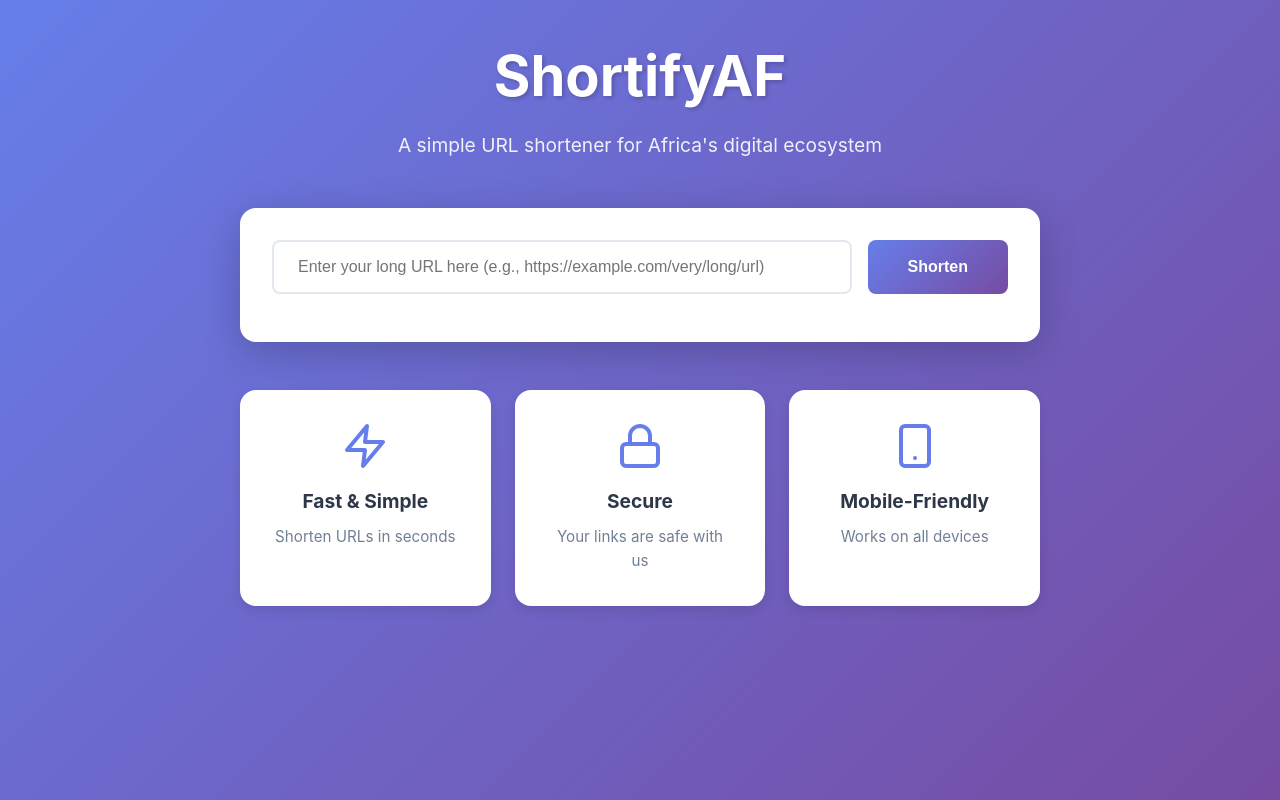
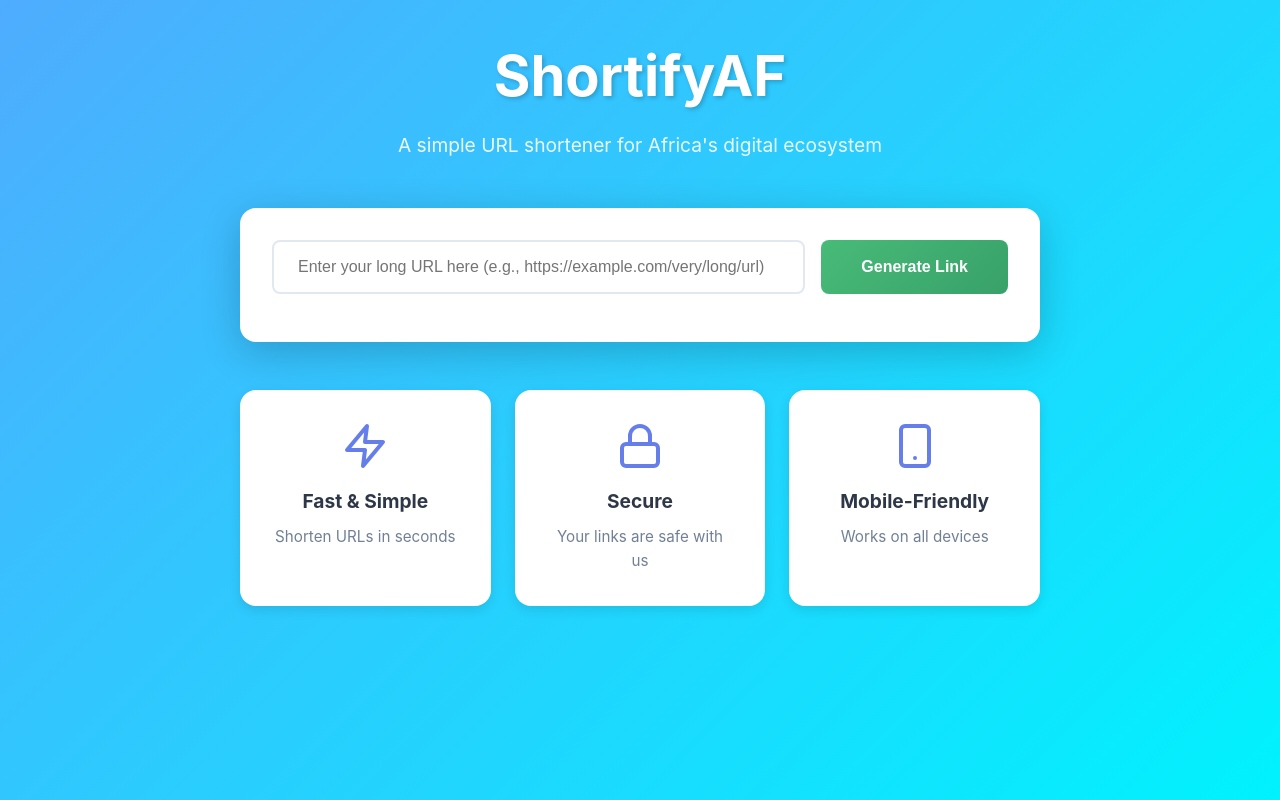
Before and after one commit to Simeon-Azeh/shortifyaf, a React app in the folder frontend/: page / in a window 1280 px wide. Built offline with nearby package versions, Linux system fonts and the light colour scheme; no server answers; the HTML template or start-up script is replaced by a standard one.

Commit message:
Demo: Change button to 'Generate Link', background to blue gradient, button to green

```diff
--- a/frontend/src/components/HomePage.css
+++ b/frontend/src/components/HomePage.css
@@ -1,6 +1,6 @@
 .home-page {
     min-height: 100vh;
-    background: linear-gradient(135deg, #667eea 0%, #764ba2 100%);
+    background: linear-gradient(135deg, #4facfe 0%, #00f2fe 100%);
     padding: 2rem 1rem;
 }
 
@@ -65,7 +65,7 @@
     padding: 1rem 2.5rem;
     font-size: 1rem;
     font-weight: 600;
-    background: linear-gradient(135deg, #667eea 0%, #764ba2 100%);
+    background: linear-gradient(135deg, #48bb78 0%, #38a169 100%);
     color: white;
     border: none;
     border-radius: 0.5rem;
@@ -79,7 +79,7 @@
 
 .shorten-btn:hover:not(:disabled) {
     transform: translateY(-2px);
-    box-shadow: 0 4px 12px rgba(102, 126, 234, 0.4);
+    box-shadow: 0 4px 12px rgba(72, 187, 120, 0.4);
 }
 
 .shorten-btn:active:not(:disabled) {
--- a/frontend/src/components/HomePage.jsx
+++ b/frontend/src/components/HomePage.jsx
@@ -132,7 +132,7 @@ const HomePage = () => {
                             {loading ? (
                                 <span className="loading-spinner"></span>
                             ) : (
-                                'Shorten'
+                                'Generate Link'
                             )}
                         </button>
                     </div>
```
